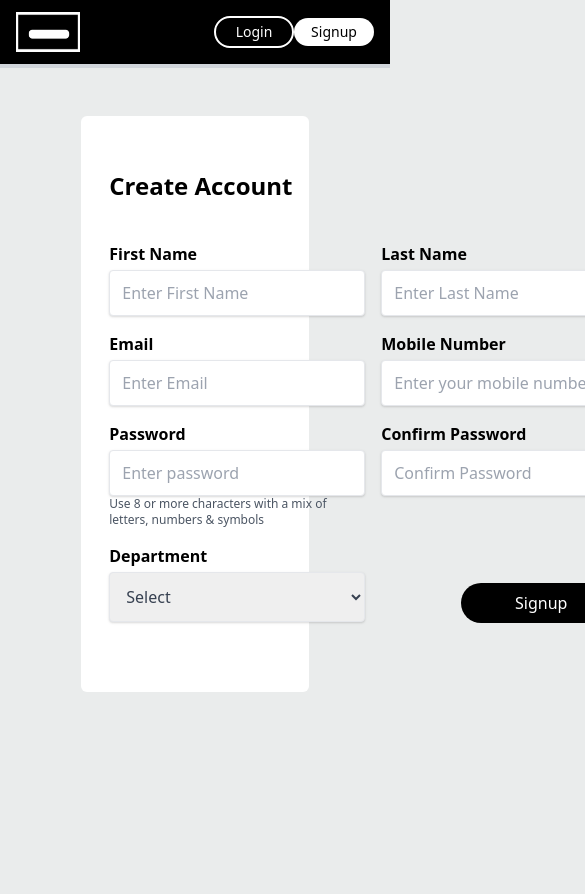
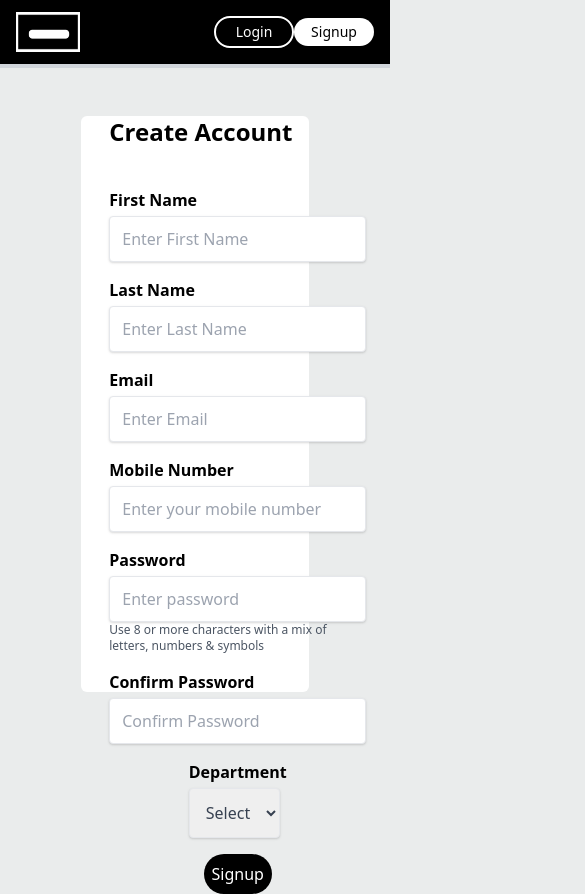
Before and after one commit to oizidbih/Eltechnology, a Vue app: page /signup/user in a window 390 px wide. Shown: the top 894 px of the page, 585 px wide, since content can reach past the window. Before the commit the page ends 844 px from the top, so only its background shows below. Built offline with nearby package versions, Linux system fonts and the light colour scheme.

Commit message:
updated signup form

```diff
--- a/src/components/Signupform.vue
+++ b/src/components/Signupform.vue
@@ -1,7 +1,7 @@
 <template>
-    <div class="w-96 my-auto px-7 ">
-            <h1 class="font-bold text-2xl mb-10">Create Account</h1>
-            <div class="flex flex-row">
+    <div class=" my-auto px-7 w-auto lg:w-80 md:w-64">
+           <h1 class="font-bold text-2xl mb-10">Create Account</h1>
+            <div class="flex flex-col lg:flex-row">
                 <div class="">
                 <label
             for="Fname"
@@ -11,10 +11,10 @@
           <input
             type="text"
             placeholder="Enter First Name"
-            class="shadow appearance-none border rounded w-64 mx-auto p-3 text-gray-700 leading-tight focus:outline-none focus:shadow-outline mb-4"
+            class="shadow appearance-none border rounded xl:w-56 lg:w-52 mx-auto p-3 text-gray-700 leading-tight focus:outline-none focus:shadow-outline mb-4"
           />
         </div>
-        <div class="px-4">
+        <div class="lg:px-4">
             <label
         for="Lname"
         class="block text-black text-md font-bold mb-1"
@@ -23,12 +23,12 @@
       <input
         type="text"
         placeholder="Enter Last Name"
-        class="shadow appearance-none border rounded w-64 mx-auto p-3 text-gray-700 leading-tight focus:outline-none focus:shadow-outline mb-4"
+        class="shadow appearance-none border rounded xl:w-56 lg:w-52 mx-auto p-3 text-gray-700 leading-tight focus:outline-none focus:shadow-outline mb-4"
       />
     </div>
             </div>
 
-            <div class="flex flex-row">
+            <div class="flex flex-col lg:flex-row">
               <div class="">
               <label
           for="Email"
@@ -38,10 +38,10 @@
         <input
           type="email"
           placeholder="Enter Email"
-          class="shadow appearance-none border rounded w-64 mx-auto p-3 text-gray-700 leading-tight focus:outline-none focus:shadow-outline mb-4"
+          class="shadow appearance-none border rounded xl:w-56 lg:w-52 mx-auto p-3 text-gray-700 leading-tight focus:outline-none focus:shadow-outline mb-4"
         />
       </div>
-      <div class="px-4">
+      <div class="lg:px-4">
           <label
       for="mobile"
       class="block text-black text-md font-bold mb-1"
@@ -49,12 +49,12 @@
     >
     <input
     type="tel" name="mobile" id="mobile" placeholder="Enter your mobile number" pattern="[0-9]{4}-{0-9]{7}"
-      class="shadow appearance-none border rounded w-64 mx-auto p-3 text-gray-700 leading-tight focus:outline-none focus:shadow-outline mb-4"
+      class="shadow appearance-none border rounded xl:w-56 lg:w-52 mx-auto p-3 text-gray-700 leading-tight focus:outline-none focus:shadow-outline mb-4"
     />
   </div>
           </div>
 
-          <div class="flex flex-row">
+          <div class="flex flex-col lg:flex-row">
             <div class="">
             <label
         for="password"
@@ -63,11 +63,11 @@
       >
       <input
       type="password" name="password" id="password" placeholder="Enter password"
-        class="shadow appearance-none border rounded w-64 mx-auto p-3 text-gray-700 leading-tight focus:outline-none focus:shadow-outline"
+        class="shadow appearance-none border rounded xl:w-56 lg:w-52 mx-auto p-3 text-gray-700 leading-tight focus:outline-none focus:shadow-outline"
       />
       <p class="mb-4 text-xs text-gray-600">Use 8 or more characters with a mix of letters, numbers & symbols</p>
     </div>
-    <div class="px-4">
+    <div class="lg:px-4">
         <label
     for="confirmPassword"
     class="block text-black text-md font-bold mb-1"
@@ -75,28 +75,27 @@
   >
   <input
   type="password" name="confirmPassword" id="confirmPassword" placeholder="Confirm Password"
-    class="shadow appearance-none border rounded w-64 mx-auto p-3 text-gray-700 leading-tight focus:outline-none focus:shadow-outline mb-4"
+    class="shadow appearance-none border rounded xl:w-56 lg:w-52 mx-auto  p-3 text-gray-700 leading-tight focus:outline-none focus:shadow-outline mb-4"
   />
 </div>
         </div>
 
-        <div class="flex items-center">
+        <div class="flex flex-col lg:flex-row items-center">
           <div class="">
           <label
       for="Department"
       class="block text-black text-md font-bold mb-1"
       >Department</label
     >
-    <select name="Department" id="Department" placeholder="Select" class="shadow border rounded w-64 mx-auto p-3 text-gray-700 leading-tight focus:outline-none focus:shadow-outline mb-4">
+    <select name="Department" id="Department" placeholder="Select" class="shadow border rounded xl:w-64 lg:w-52 mx-auto p-3 text-gray-700 leading-tight focus:outline-none focus:shadow-outline mb-4">
     <option selected disabled >Select</option>
     <option value="1">OSS</option>
   </select>
-
-  </div>
+          </div>
   <div v-if="$route.name === 'User'" >
     <router-link to="/create" >
     <button
-    class="text-white bg-black p-2 w-40 rounded-full mt-6 ml-24"
+    class="text-white bg-black p-2 lg:w-32 xl:w-40 rounded-full lg:mt-6 lg:ml-12"
   >
     Signup
   </button>
@@ -105,7 +104,7 @@
  <div v-if="$route.name === 'Demand Manager'" >
     <router-link to="/evaluate" >
     <button
-    class="text-white bg-black p-2 w-40 rounded-full mt-6 ml-24"
+    class="text-white bg-black p-2 lg:w-32 xl:w-40 rounded-full lg:mt-6 lg:ml-12"
   >
     Signup
   </button>
@@ -114,7 +113,7 @@
  <div v-if="$route.name === 'Solution Designer'" >
     <router-link to="/map" >
     <button
-    class="text-white bg-black p-2 w-40 rounded-full mt-6 ml-24"
+    class="text-white bg-black p-2 lg:w-32 xl:w-40 rounded-full lg:mt-6 lg:ml-12"
   >
     Signup
   </button>
@@ -123,7 +122,7 @@
 <div v-if="$route.name === 'Manager'" >
     <router-link to="/manager" >
     <button
-    class="text-white bg-black p-2 w-40 rounded-full mt-6 ml-24"
+    class="text-white bg-black p-2 lg:w-32 xl:w-40 rounded-full lg:mt-6 lg:ml-12"
   >
     Signup
   </button>
--- a/src/views/Signup.vue
+++ b/src/views/Signup.vue
@@ -4,8 +4,10 @@
     <div class="flex justify-center ">
     <div class="bg-white w-7/12 h-144 my-12 rounded-md flex flex-row justify-between">
         <Signupform />
-        <div class="h-144 w-80 p-2">
-            <img src="..\assets\Signup.png" class="w-full h-full" alt="Pattern">
+        <div class="py-2 px-1">
+          <div class="2xl:w-80 xl:w-64 lg:w-52 h-full">
+            <img src="../assets/Signup.png" class="w-auto h-full" alt="Pattern">
+          </div>
         </div>
     </div>
 </div>
```
